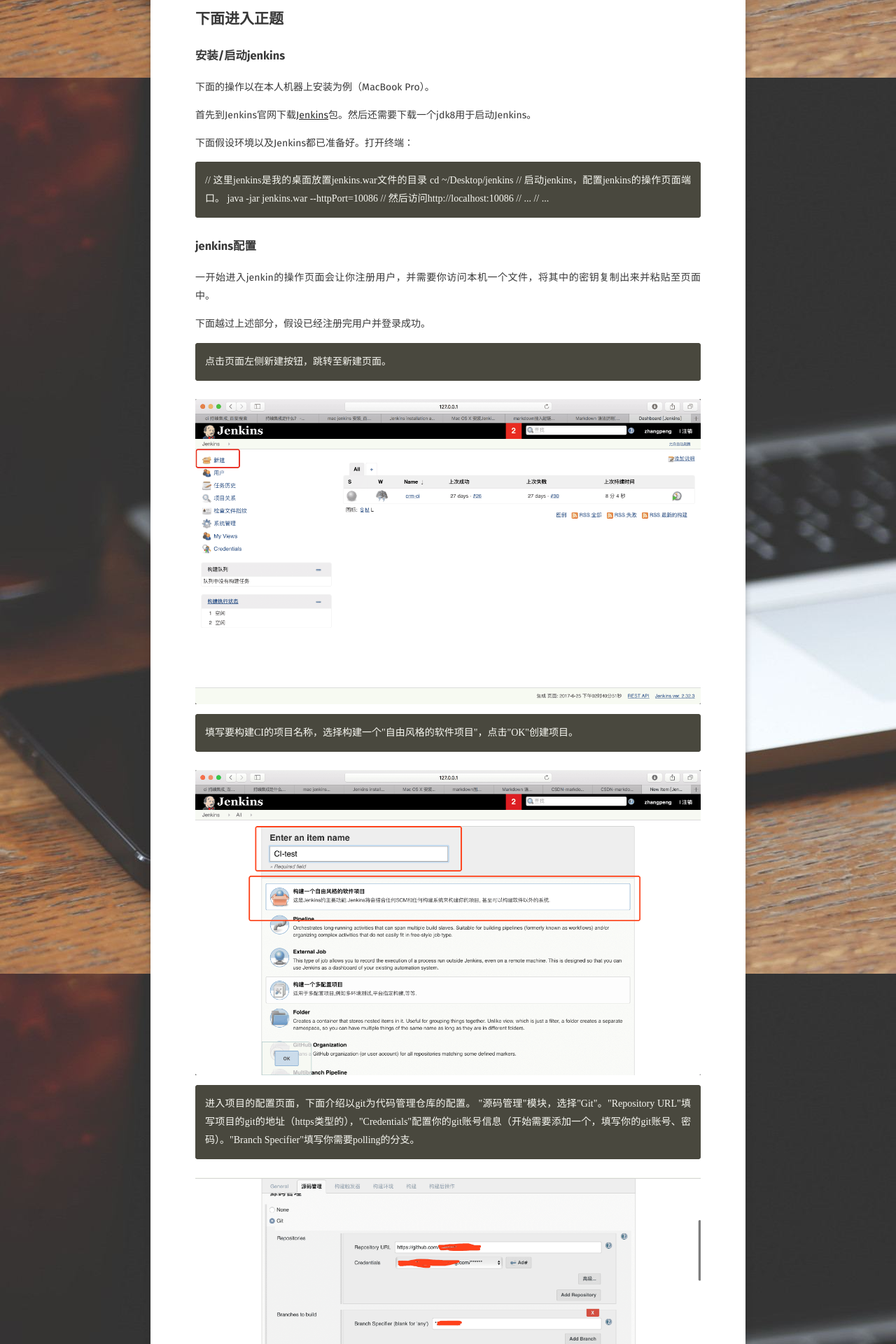
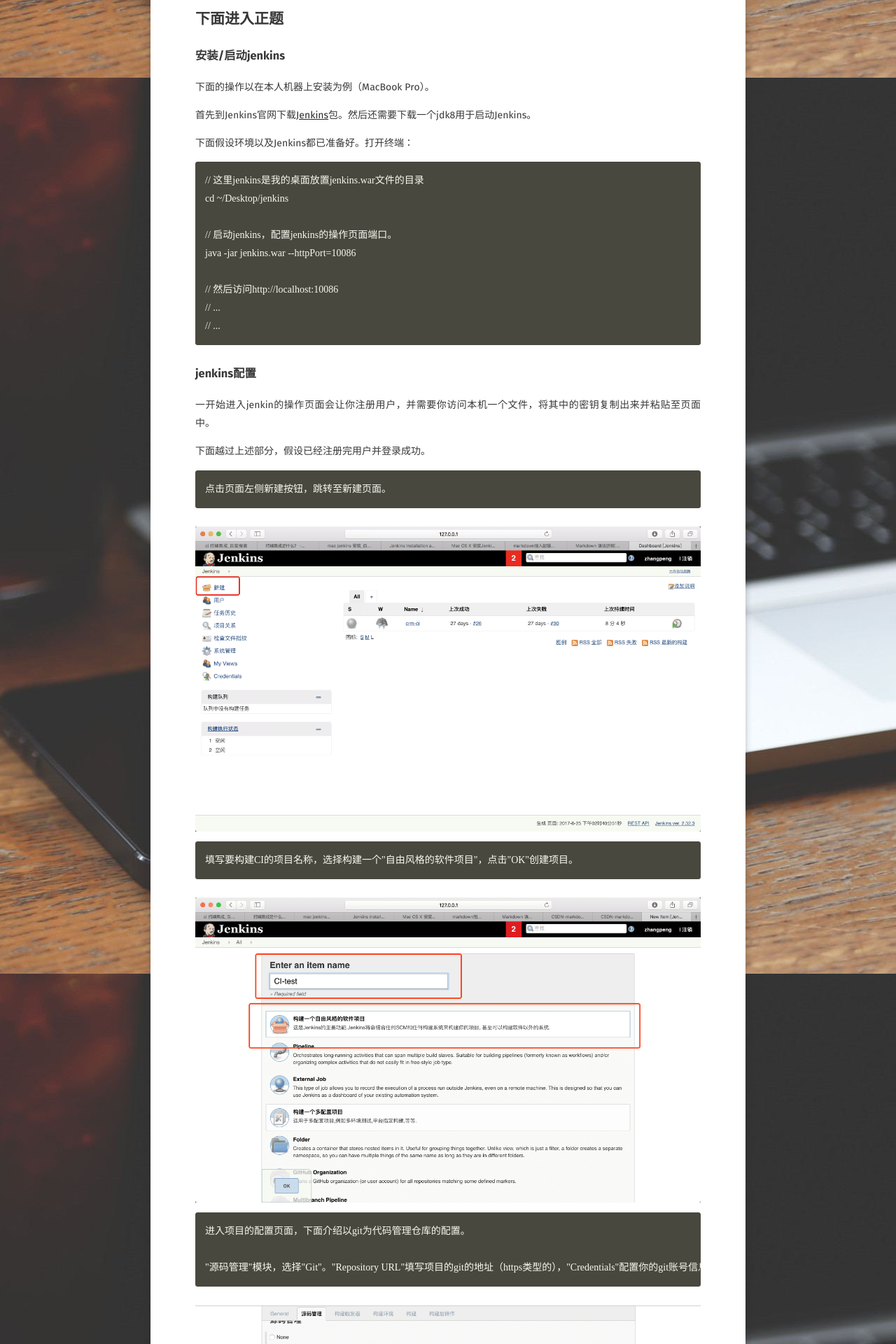
Before and after one commit to zp-nines/nines, a Jekyll site: the page built from _posts/2017-06-25-jenkins-使用jenkins构建前端CI.md, in a window 1280 px wide. Shown: the part 979-2899 px from the top of the page at 70% size. Built offline with Jekyll 4.4.1, drawn with Linux system fonts in a browser that asks for light colours; some web fonts are replaced.

```diff
--- a/_sass/typography.scss
+++ b/_sass/typography.scss
@@ -115,11 +115,6 @@ code {
     overflow-x: auto;
 }
 
-code {
-    white-space: normal;
-    word-break: break-all;
-}
-
 p code,
 li code,
 p pre,
```
Also changed, not shown: 1 other file.
